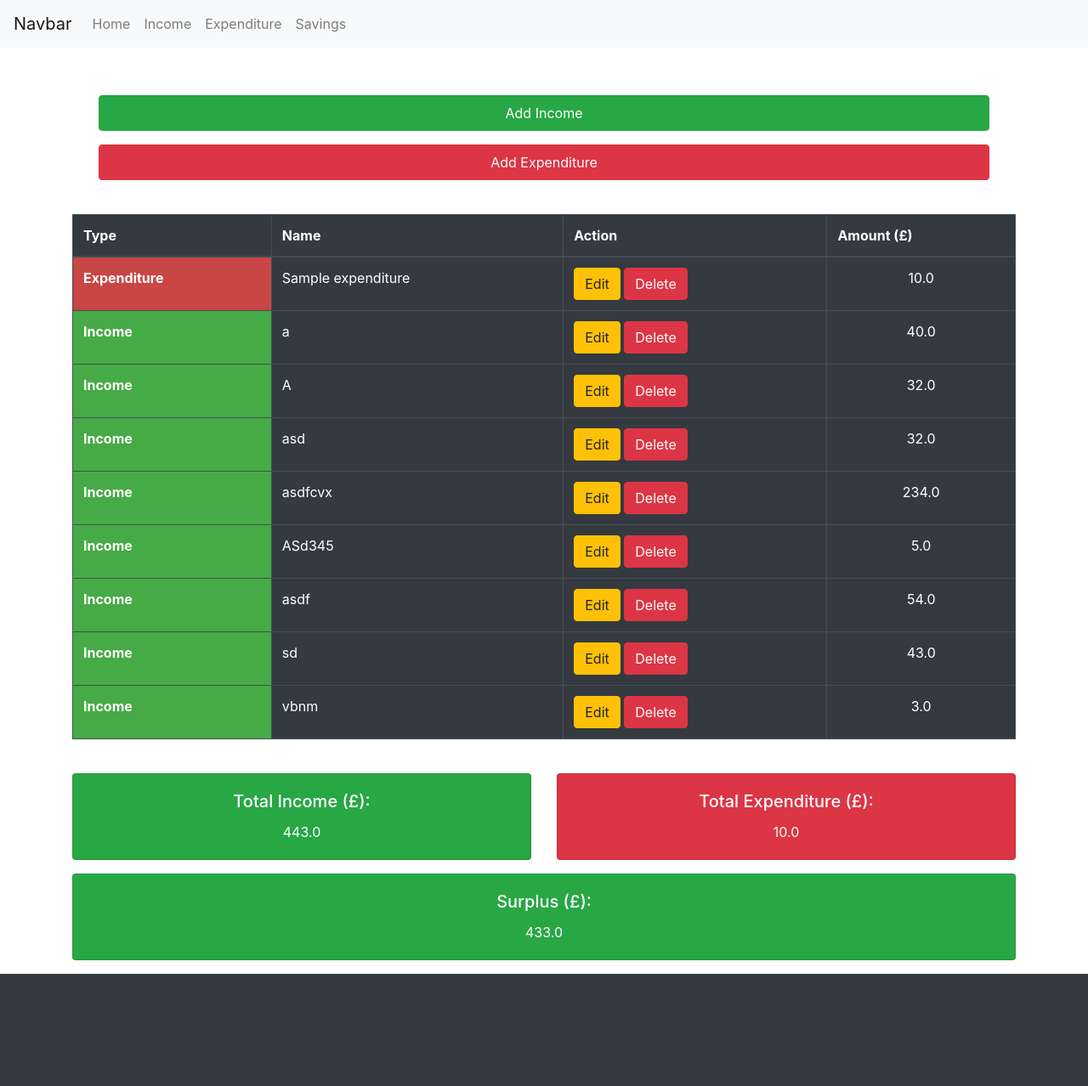
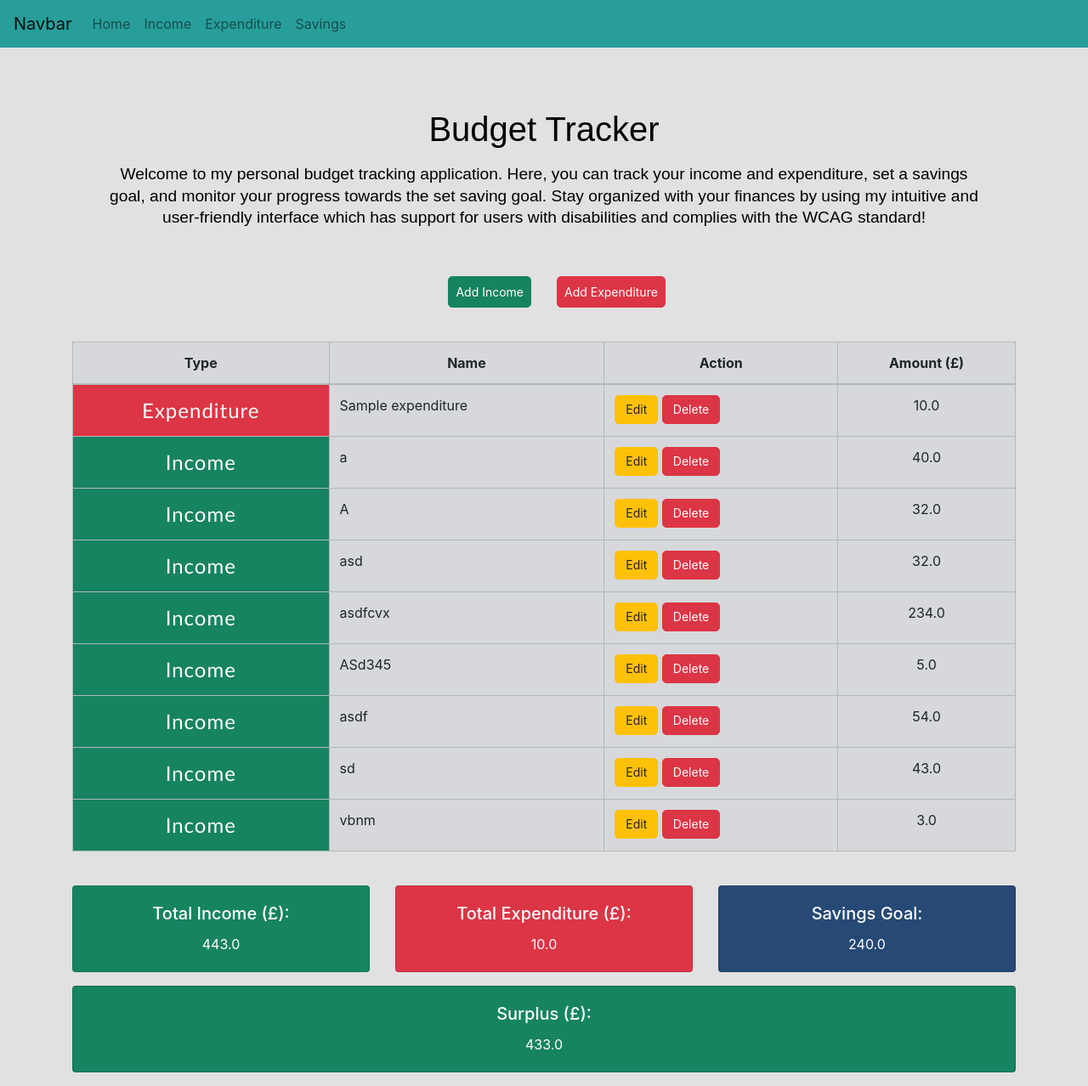
Before and after one commit to hansel-uol/webdev, a Flask app: page / in a window 1280 px wide. Shown: the whole page at 85% size. Before the commit the page ends 1146 px from the top, so only its background shows below. Run offline with Flask 3, Linux system fonts and the light colour scheme; data comes from the database, SQL or seed files in the repository; both versions use the stored data as it was after the commit; tables that the repository leaves empty hold one stand-in row (values such as "Sample post"); some libraries are stand-ins or nearby versions.

Commit message:
Got savings graph

```diff
--- a/Section_2/app/forms.py
+++ b/Section_2/app/forms.py
@@ -11,4 +11,6 @@ class AddIncomeExpenditureForm(FlaskForm):
     name = StringField('Name', validators=[DataRequired()])
     amount = DecimalField('Amount', validators=[DataRequired()])
 
-    # submit = SubmitField('Submit')
+class AddSavingsGoalForm(FlaskForm):
+    name = StringField('Name')
+    amount = DecimalField('Amount', validators=[DataRequired()])
--- a/Section_2/app/models.py
+++ b/Section_2/app/models.py
@@ -19,3 +19,9 @@ class Expenditure(db.Model):
     name = db.Column(db.String(500), index=True, unique=True)
     amount = db.Column(db.Float)
     date_created = db.Column(db.DateTime, default=datetime.utcnow)
+
+class Savings(db.Model):
+    id = db.Column(db.Integer, primary_key=True)
+    name = db.Column(db.String(500))
+    goal_amount = db.Column(db.Float)
+    date_created = db.Column(db.DateTime, default=datetime.utcnow)
--- a/Section_2/app/static/style.css
+++ b/Section_2/app/static/style.css
@@ -1,10 +1,6 @@
-.total {
-    background-color: orange;
-    display: flex;
-    justify-content: center;
-    margin-top: 120px;
-    gap: 75px;
-    /* align-items: center; */
+body {
+    background-color: rgb(225, 225, 225);
+
 }
 
 .container {
@@ -12,10 +8,108 @@
     margin: auto;
 }
 
-.expenditure {
-    background-color: rgb(200, 70, 70);
+/* Table Styling */
+.income {
+    background-color: #168361;
+    color: white;
+    font-family: Gill Sans, Verdana;
+    font-size: 24px;
+    letter-spacing: 1px;
+    font-weight: 350;
+    text-align: center;
 }
 
-.income {
-    background-color: rgb(70, 170, 70);
+.expenditure {
+    background-color: #DC3545;
+    color: white;
+    font-family: Gill Sans, Verdana;
+    font-size: 24px;
+    letter-spacing: 1px;
+    font-weight: 350;
+    text-align: center;
 }
+
+
+.table-primary {
+    background-color: #d3d3d3d2 !important;
+}
+
+/* Button Styling */
+.btn {
+    border-radius: 5px;
+    padding: 6px 12px;
+    font-size: 14px;
+    line-height: 1.4;
+}
+
+.btn-primary {
+    background-color: #489fd5 !important;
+}
+
+.btn-success {
+    background-color: #168361;
+    color: white;
+    border-color: #168361;
+}
+
+.btn-danger {
+    background-color: #DC3545;
+    color: white;
+    border-color: #DC3545;
+}
+
+.btn:hover {
+    opacity: 0.9;
+}
+
+/* Global styling */
+.bg-success {
+    background-color: #168361 !important;
+}
+
+.bg-info {
+    background-color: #264975 !important;
+}
+
+.bg-primary {
+    background-color: #01262e !important;
+}
+
+
+/* Navbar styling */
+.bg-navbar {
+    background-color: #289e9b !important;
+}
+
+
+.main {
+    color:black;
+    font-size: 24px;
+    padding: 40px;
+}
+
+.main > h1 {
+    font-family: Arial, sans-serif;
+    font-size: 2.5rem;
+    line-height: 2rem;
+}
+
+.main > p {
+    font-family: Arial, sans-serif;
+    font-size: 1.2rem;
+    line-height: 1.6rem;
+}
+
+/* Form styling */
+.form-group {
+    margin: 10px;
+}
+
+.form-group > label {
+    font-size: 2rem;
+}
+
+.chart {
+    display: flex;
+    justify-content:center;
+}
--- a/Section_2/app/templates/base.html
+++ b/Section_2/app/templates/base.html
@@ -1,11 +1,13 @@
 <!DOCTYPE html>
-<html>
+<html lang="en">
     <head>
         <meta charset="utf-8">
         <meta name="viewport" content="width=device-width, initial-scale=1, shrink-to-fit=no">
         <!-- Bootstrap CSS -->
         <link rel="stylesheet" href="https://stackpath.bootstrapcdn.com/bootstrap/4.2.1/css/bootstrap.min.css" integrity="sha384-GJzZqFGwb1QTTN6wy59ffF1BuGJpLSa9DkKMp0DgiMDm4iYMj70gZWKYbI706tWS" crossorigin="anonymous">
         <link rel="stylesheet" href="../static/style.css" />
+        <script src="https://cdnjs.cloudflare.com/ajax/libs/Chart.js/4.4.0/chart.min.js" integrity="sha512-7U4rRB8aGAHGVad3u2jiC7GA5/1YhQcQjxKeaVms/bT66i3LVBMRcBI9KwABNWnxOSwulkuSXxZLGuyfvo7V1A==" crossorigin="anonymous" referrerpolicy="no-referrer"></script>
+
 
         {% if title %}
         <title>{{ title }}</title>
@@ -16,7 +18,7 @@
     <body>
 
         <!-- Navbar -->
-        <nav class="navbar navbar-expand-sm navbar-light bg-light">
+        <nav class="navbar navbar-expand-sm navbar-light bg-navbar">
             <a class="navbar-brand" href="#">Navbar</a>
             <button class="navbar-toggler" type="button" data-toggle="collapse" data-target="#navbarSupportedContent" aria-controls="navbarSupportedContent" aria-expanded="false" aria-label="Toggle navigation">
               <span class="navbar-toggler-icon"></span>
@@ -24,7 +26,7 @@
 
             <div class="collapse navbar-collapse" id="navbarSupportedContent">
               <ul class="navbar-nav mr-auto">
-                <li class="nav-item"><a class="nav-link" href="/">Home <span class="sr-only">(current)</span></a></li>
+                <li class="nav-item"><a class="nav-link" href="/">Home</a></li>
                 <li class="nav-item"><a class="nav-link" href="/income">Income</a></li>
                 <li class="nav-item"><a class="nav-link" href="/expenditure">Expenditure</a></li>
                 <li class="nav-item"><a class="nav-link" href="/savings">Savings</a></li>
--- a/Section_2/app/templates/index.html
+++ b/Section_2/app/templates/index.html
@@ -1,35 +1,35 @@
 {% extends "base.html" %}
 {% block content %}
 <div class="container">
-    <div id="add">
-        <div class="row m-3">
-            <div class="col-12">
-                <a href="/income" class="btn btn-success btn-block p-2" role="button" aria-pressed="true">Add Income</a>
+    <div class="main">
+        <h1 class="text-center mb-4">Budget Tracker</h1>
+        <p class="text-center">Welcome to my personal budget tracking application.
+            Here, you can track your income and expenditure, set a savings goal,
+            and monitor your progress towards the set saving goal.
+            Stay organized with your finances by using my intuitive and user-friendly interface which
+            has support for users with disabilities and complies with the WCAG standard!</p>
+    </div>
+
+
+    <div>
+        <div class="row mb-3">
+            <div class="col-6">
+                <a href="/income" class="btn btn-success float-md-right p-2 display-1" role="button" aria-pressed="true">Add Income</a>
+            </div>
+            <div class="col-6">
+                <a href="/expenditure" class="btn btn-danger  p-2" role="button" aria-pressed="true">Add Expenditure</a>
             </div>
         </div>
 
-        <div class="row m-3">
-            <div class="col-12">
-                <a href="/expenditure" class="btn btn-danger btn-block p-2" role="button" aria-pressed="true">Add Expenditure</a>
-            </div>
-        </div>
     </div>
 
+
     <br>
-            <!-- Conditional Render -->
-        <!-- <div class="col-sm text-center">
-            <div class="card text-white bg-danger mb-3">
-                <div class="card-body">
-                    <h5 class="card-title">Total Expenditure:</h5>
-                    <p class="card-text">Some quick example text to build on the card title and make up the bulk of the card's content.</p>
-                </div>
-            </div>
-        </div> -->
 
         {% if income_and_expenditure %}
-            <table class="table table-bordered table-dark">
+            <table class="table table-bordered table-secondary">
                 <thead>
-                    <tr>
+                    <tr class="text-center">
                         <th scope="col">Type</th>
                         <th scope="col">Name</th>
                         <th scope="col">Action</th>
@@ -88,6 +88,18 @@
                 </div>
             </div>
         </div>
+
+        <!-- Conditional Render -->
+        {% if savingsGoal %}
+            <div class="col-sm text-center">
+                <div class="card text-white bg-info mb-3">
+                    <div class="card-body">
+                        <h5 class="card-title">Savings Goal:</h5>
+                        <p class="card-text">{{ savingsGoal[0].goal_amount }}</p>
+                    </div>
+                </div>
+            </div>
+        {% endif %}
     </div>
 
         <!-- Renders either a surplus/deficit depending on the net difference of income and expenditure -->
--- a/Section_2/app/views.py
+++ b/Section_2/app/views.py
@@ -1,7 +1,9 @@
 from flask import render_template, flash, request, session, redirect, url_for #Added request session redirect, url_for
 from app import app, db, models # Added db and models subsequently.
-from .forms import CalculatorForm, AddIncomeExpenditureForm
+from .forms import CalculatorForm, AddIncomeExpenditureForm, AddSavingsGoalForm
 from sqlalchemy import or_ # Added to combine results on home page
+
+import json
 
 @app.route('/', methods=['GET', 'POST'])
 def index():
@@ -17,26 +19,19 @@ def index():
     # Combine the results from both tables.
     income_and_expenditure = income_entries + expenditure_entries
 
+    # Check if savings exists.
+    savingsGoal = models.Savings.query.limit(1).all()
+
     # Sort the combined results by creation time of user using a lambda function.
-    income_and_expenditure.sort(key=lambda x: x.date_created, reverse=False)
+    income_and_expenditure.sort(key=lambda x: x.date_created)
 
     return render_template('index.html',
                            title='Home Page',
                            income_and_expenditure=income_and_expenditure,
                            total_income=total_income,
                            total_expenditure=total_expenditure,
-                           total_difference=total_difference)
-
-
-@app.route('/calculator', methods=['GET', 'POST'])
-def calculator():
-    form = CalculatorForm()
-    if form.validate_on_submit():
-        flash('Succesfully received form data. %s + %s  = %s'%(form.number1.data, form.number2.data, form.number1.data+form.number2.data))
-    return render_template('calculator.html',
-                           title='Calculator',
-                           form=form)
-
+                           total_difference=total_difference,
+                           savingsGoal=savingsGoal)
 
 @app.route('/income', methods=['GET', 'POST'])
 def addIncome():
@@ -51,14 +46,14 @@ def addIncome():
 
             try:
                 if income:
-                    flash('Income with that name already exists!', 'danger')
+                    flash('Income with that name already exists!', 'info')
                 else:
-                    flash('Successfully added income!', 'success')
                     income = models.Income(name=name, amount=amount)
                     db.session.add(income)
                     db.session.commit()
+                    flash('Successfully added income!', 'success')
 
-                return redirect(url_for('addIncome'))
+                return redirect(url_for('index'))
 
             except:
                 return "There was an error adding the income!"
@@ -67,7 +62,7 @@ def addIncome():
         income = models.Income.query.order_by(models.Income.date_created)
 
     return render_template('create.html',
-                            title='Income',
+                            title='Add Income',
                             form=form,
                             income=income)
 
@@ -75,6 +70,7 @@ def addIncome():
 def addExpenditure():
     expenditure = None
     form = AddIncomeExpenditureForm()
+
     if form.validate_on_submit():
         if request.method == 'POST':
             name = request.form['name']
@@ -100,22 +96,136 @@ def addExpenditure():
         expenditure = models.Expenditure.query.order_by(models.Expenditure.date_created)
 
     return render_template('create.html',
-                            title='Expenditure',
+                            title='Add Expenditure',
                             form=form,
                             expenditure=expenditure)
 
+@app.route('/savings', methods=['GET', 'POST'])
+def add_goal():
+    form = AddSavingsGoalForm()
+    final_data_json = None
+    final_amount = None
+
+    existing_savings_goal = models.Savings.query.first()
+
+    if request.method == 'POST':
+        if existing_savings_goal:
+            flash('A savings goal already exists. Only one savings goal is allowed at a time.', 'danger')
+            return redirect(url_for('add_goal'))
+
+        name = form.name.data
+        goal_amount = form.amount.data
+
+        savings_goal = models.Savings(name=name, goal_amount=goal_amount)
+        db.session.add(savings_goal)
+        db.session.commit()
+
+        return redirect(url_for('add_goal'))
+
+    if existing_savings_goal:
+        income_entries = models.Income.query.all()
+        expenditure_entries = models.Expenditure.query.all()
+
+        income_entries_with_type = [(entry, "Income") for entry in income_entries]
+        expenditure_entries_with_type = [(entry, "Expenditure") for entry in expenditure_entries]
+
+        new_income_and_expenditure = income_entries_with_type + expenditure_entries_with_type
+
+        new_income_and_expenditure.sort(key=lambda x: x[0].date_created)
+
+        # Now you can iterate through income_and_expenditure and access each entry and its type
+        data_x_axis = []
+        current_balance = 0
+
+        # Instantiate 0
+        data_x_axis.append(current_balance)
+
+        for entry, entry_type in new_income_and_expenditure:
+            if entry_type == "Income":
+                current_balance += entry.amount
+            else:  # It's an expenditure
+                current_balance -= entry.amount
+            data_x_axis.append(current_balance)
+
+
+        final_data_json = json.dumps(data_x_axis)
+        final_amount = data_x_axis[-1]
+
+
+    return render_template('savings.html',
+                           title='Add Savings Goal' if not existing_savings_goal else 'Savings Goal',
+                           form=form,
+                           existing_savings_goal=existing_savings_goal,
+                           final_data=final_data_json,
+                           final_amount=final_amount)
+
+
+@app.route('/savings/update', methods=['GET', 'POST'])
+def update_goal():
+    form = AddSavingsGoalForm()
+    savings = models.Savings.query.first()
+
+    if not savings:
+        flash('Savings Goal does not exist!', 'danger')
+        return redirect(url_for('add_goal'))
+
+    if form.validate_on_submit():
+        name = request.form['name']
+        amount = request.form['amount']
+
+        try:
+            savings.name = name
+            savings.goal_amount = amount
+            db.session.commit()
+            flash('Successfully updated savings goal!', 'success')
+            return redirect(url_for('add_goal'))
+        except:
+            return "There was an error updating the entry!"
+
+    form.name.data = savings.name
+    form.amount.data = savings.goal_amount
+
+    return render_template('update.html',
+                           title='Update Savings Goal',
+                           form=form)
+
+
+@app.route('/savings/delete', methods=['GET', 'POST'])
+def delete_goal():
+    savings = models.Savings.query.first()
+
+    try:
+        if savings:
+            db.session.delete(savings)
+            db.session.commit()
+            flash('Successfully deleted goal!', 'success')
+
+            return redirect(url_for('add_goal'))
+        else:
+            flash('Savings goal does not exist!', 'danger')
+            return redirect(url_for('add_goal'))
+
+    except:
+        flash('There was an error deleting the entry!', 'danger')
 
 @app.route('/<entry_type>/update/<int:id>', methods=['GET', 'POST'])
 def update_entry(entry_type, id):
     form = AddIncomeExpenditureForm()
+
     if entry_type == 'income':
         entry = models.Income.query.get_or_404(id)
+        existing_entry = models.Income.query.filter_by(name=form.name.data).first()
     elif entry_type == 'expenditure':
         entry = models.Expenditure.query.get_or_404(id)
+        existing_entry = models.Expenditure.query.filter_by(name=form.name.data).first()
 
     if form.validate_on_submit():
         name = request.form['name']
         amount = request.form['amount']
+
+        if existing_entry:
+            flash('An entry with the same name already exists.', 'warning')
+            return redirect(url_for('update_entry', entry_type=entry_type, id=id))
 
         try:
             entry.name = name
@@ -131,9 +241,7 @@ def update_entry(entry_type, id):
 
     return render_template('update.html',
                             title='Update ' + entry_type.capitalize(),
-                            form=form,
-                            entry=entry)
-
+                            form=form)
 
 @app.route('/<entry_type>/delete/<int:id>')
 def delete_entry(entry_type, id):
```
Also changed, not shown: Section_2/app/templates/create.html (+61 -14 lines), Section_2/app/templates/savings.html (added, +127 -0 lines), Section_2/app/templates/update.html (+5 -4 lines), Section_2/migrations/versions/ff529d78addd_added_savings_table.py (added, +34 -0 lines), Section_2/app.db.
